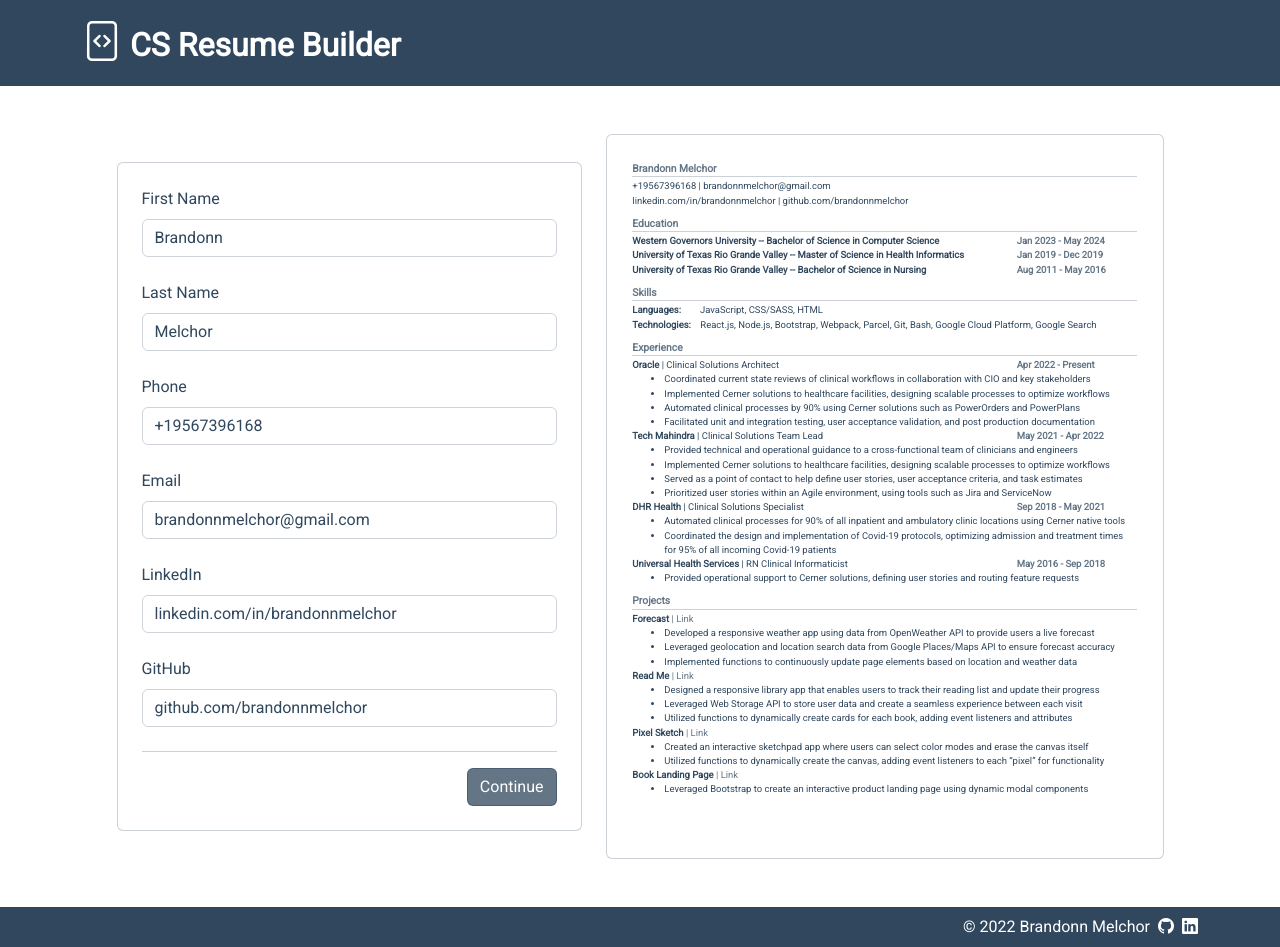
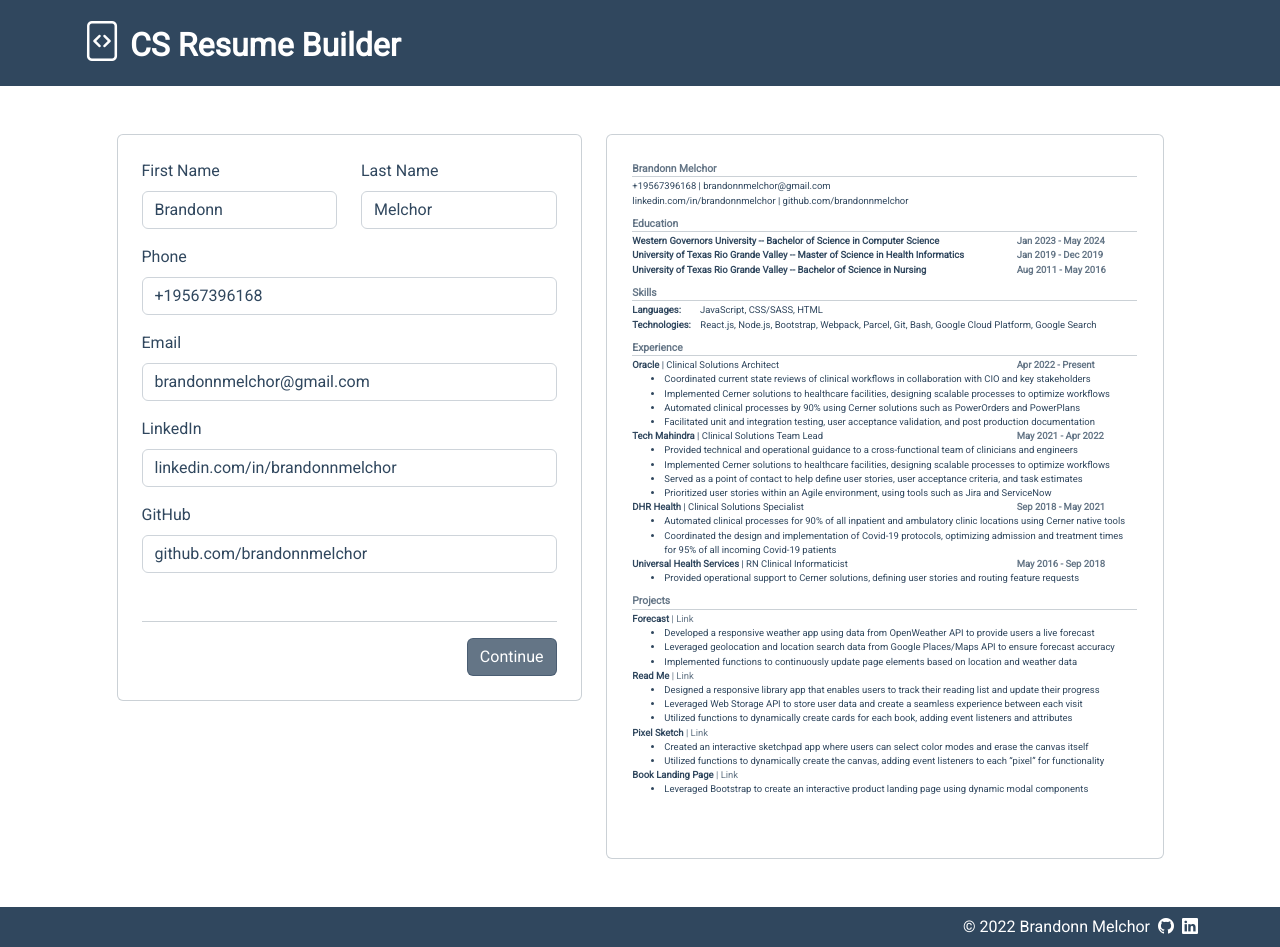
Before and after one commit to brandonnmelchor/resume-builder, a React (Create React App) app: page / in a window 1280 px wide. Built offline with nearby package versions, Linux system fonts and the light colour scheme.

Commit message:
style personal component. make minor style changes to form

```diff
--- a/src/App.js
+++ b/src/App.js
@@ -66,7 +66,7 @@
       <div className="d-flex flex-column justify-content-center min-vh-100">
         <Nav />
         <div className="container-lg px-4 py-5">
-          <div className="row justify-content-center align-items-center gap-4">
+          <div className="row justify-content-center align-items-start gap-4">
             <Form resume={resume} formChanges={this.updatePersonal} />
             <Resume resume={resume} />
           </div>
--- a/src/components/Form.js
+++ b/src/components/Form.js
@@ -43,7 +43,7 @@
     else if (sectionNumber === 5) currentSection = <Projects projects={projects} />;
 
     return (
-      <div className="card col-5 d-flex flex-column justify-content-center p-4" style={{ aspectRatio: "1 / 1" }}>
+      <div className="card col-5 d-flex flex-column justify-content-center p-4">
         {currentSection}
         <FormNav sectionNumber={sectionNumber} prevSection={this.prevSection} nextSection={this.nextSection} />
       </div>
--- a/src/components/form_components/FormNav.js
+++ b/src/components/form_components/FormNav.js
@@ -5,7 +5,7 @@
     const { sectionNumber, prevSection, nextSection } = this.props;
 
     return (
-      <div className="w-100 d-flex flex-column mt-auto">
+      <div className="w-100 d-flex flex-column mt-5">
         <hr className="mb-3" />
         <div className="w-100 d-flex ">
           {sectionNumber > 1 && (
--- a/src/components/form_components/Personal.js
+++ b/src/components/form_components/Personal.js
@@ -8,37 +8,39 @@
     return (
       <div className="w-100">
         <form>
-          <div className="mb-4">
+          <div className="row justify-content-center align-items-center mb-3">
+            <div className="col">
               <label htmlFor="firstName" className="form-label">
                 First Name
               </label>
               <input type="text" className="form-control" id="firstName" value={firstName} onChange={updatePersonal} />
             </div>
-          <div className="mb-4">
+            <div className="col">
               <label htmlFor="lastName" className="form-label">
                 Last Name
               </label>
               <input type="text" className="form-control" id="lastName" value={lastName} onChange={updatePersonal} />
             </div>
-          <div className="mb-4">
+          </div>
+          <div className="mb-3">
             <label htmlFor="phone" className="form-label">
               Phone
             </label>
             <input type="text" className="form-control" id="phone" value={phone} onChange={updatePersonal} />
           </div>
-          <div className="mb-4">
+          <div className="mb-3">
             <label htmlFor="email" className="form-label">
               Email
             </label>
             <input type="text" className="form-control" id="email" value={email} onChange={updatePersonal} />
           </div>
-          <div className="mb-4">
+          <div className="mb-3">
             <label htmlFor="linkedin" className="form-label">
               LinkedIn
             </label>
             <input type="text" className="form-control" id="linkedin" value={linkedin} onChange={updatePersonal} />
           </div>
-          <div className="mb-4">
+          <div>
             <label htmlFor="github" className="form-label">
               GitHub
             </label>
```
Lines whose indentation alone changed are shown as unchanged.
